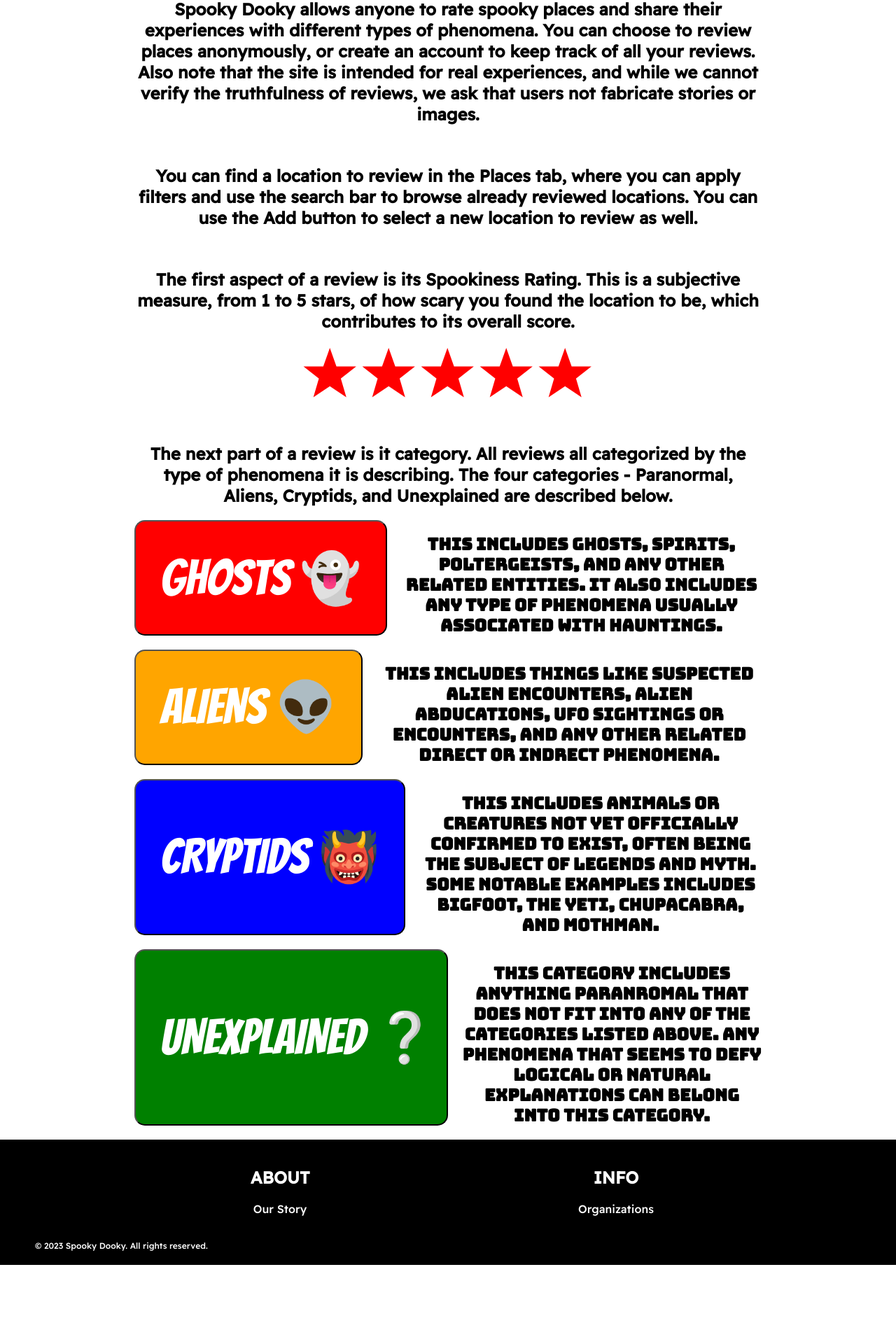
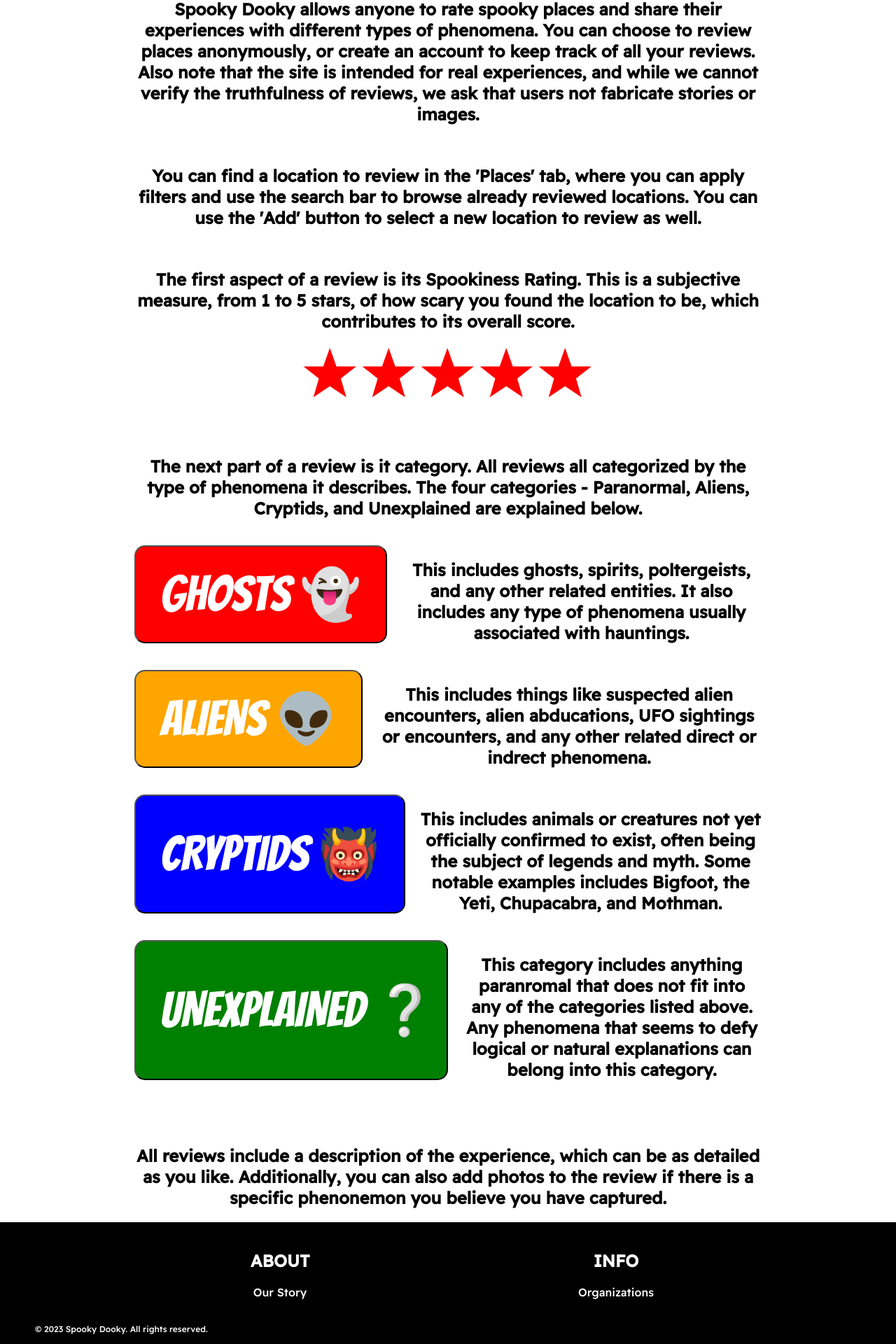
Before and after one commit to Joey-Codes/SpookyDooky, a React (Create React App) app in the folder client/: page /about in a window 1280 px wide. Shown: the part 255-2175 px from the top of the page at 70% size. Before the commit the page ends 2062 px from the top, so only its background shows below. Built offline with nearby package versions, Linux system fonts and the light colour scheme.

Commit message:
Updated "Add" functionality to allow duplicate place names
-- Allows franchise locations with same name but different addresses to be added

```diff
--- a/client/src/components/map.js
+++ b/client/src/components/map.js
@@ -1,5 +1,5 @@
 import React, { useState } from "react";
-import { GoogleMap, useLoadScript, Marker } from "@react-google-maps/api";
+import { GoogleMap, useLoadScript } from "@react-google-maps/api";
 
 const libraries = ["places"];
 
--- a/client/src/pages/about.js
+++ b/client/src/pages/about.js
@@ -21,9 +21,9 @@
                     not fabricate stories or images.
                 </h2>
                 <br />
-                <h2 className='readexpro'>You can find a location to review in the Places tab,
+                <h2 className='readexpro'>You can find a location to review in the 'Places' tab,
                     where you can apply filters and use the search bar to browse already reviewed
-                    locations. You can use the Add button to select a new location to review as well.
+                    locations. You can use the 'Add' button to select a new location to review as well.
                 </h2>
                 <br />
             </div>
@@ -44,11 +44,13 @@
                 </div>
                 <br />
                 <br />
+                <br />
                 <div>
                     <h2 className='readexpro'>The next part of a review is it category. All reviews
-                        all categorized by the type of phenomena it is describing. The four categories -
-                        Paranormal, Aliens, Cryptids, and Unexplained are described below.
+                        all categorized by the type of phenomena it describes. The four categories -
+                        Paranormal, Aliens, Cryptids, and Unexplained are explained below.
                     </h2>
+                    <br />
                     <div className='about-row'>
                         <button className='h-b2 h-b2a bangers b2 mr category-fit'>Ghosts &#x1F47B;</button>
                         <h2 className='readexpro text'>This includes ghosts, spirits, poltergeists,
@@ -56,13 +58,15 @@
                                                   any type of phenomena usually associated with hauntings.
                         </h2>
                     </div>
+                    <br />
                     <div className='about-row'>
                         <button className='h-b2 h-b2b bangers b2 mr category-fit'>ALIENS &#x1F47D;</button>
-                        <h2 className='lilitaone text   '>This includes things like suspected alien
+                        <h2 className='readexpro text'>This includes things like suspected alien
                                                   encounters, alien abducations, UFO sightings or encounters,
                                                   and any other related direct or indrect phenomena.
                         </h2>
                     </div>
+                    <br />
                     <div className='about-row'>
                         <button className='h-b2 h-b2c bangers b2 mr category-fit'>CRYPTIDS &#x1F479;</button>
                         <h2 className='readexpro text'>This includes animals or creatures not yet officially confirmed
@@ -70,6 +74,7 @@
                                                   examples includes Bigfoot, the Yeti, Chupacabra, and Mothman.
                         </h2>
                     </div>
+                    <br />
                     <div className='about-row'>
                         <button className='h-b2 h-b2d bangers b2 mr category-fit'>UNEXPLAINED &#x2754;</button>
                         <h2 className='readexpro text'>This category includes anything paranromal that does not fit into any
@@ -77,6 +82,13 @@
                                                   natural explanations can belong into this category.
                         </h2>
                     </div>
+                    <br />
+                    <br />
+                    <br />
+                    <h2 className='readexpro'> All reviews include a description of the experience, which can be as detailed as you like.
+                        Additionally, you can also add photos to the review if there is a specific phenonemon you believe
+                        you have captured.
+                    </h2>
                 </div>
             </div>
         </div>
--- a/client/src/pages/places.js
+++ b/client/src/pages/places.js
@@ -37,17 +37,17 @@
     description: "",
   });
 
-  const encodedPlaceName = encodeURIComponent(newPlace.name);
   const encodedPlaceAddress = encodeURIComponent(newPlace.address);
 
   const handlePlaceSelect = (place) => {
-    console.log(place);
     setNewPlace(prevState => ({
       ...prevState,
       name: place.name,
       address: place.formatted_address
     }));
   };
+
+  console.log(newPlaceId);
 
 
   const createPlace = async (event) => {
@@ -100,10 +100,10 @@
   }, []);
 
   useEffect(() => {
-    if (encodedPlaceName && isInitialSelection) {
+    if (encodedPlaceAddress && isInitialSelection) {
       const fetchSelectedPlace = async () => {
         try {
-          const response = await axios.get(`http://localhost:3001/places/search/${encodedPlaceName}`);
+          const response = await axios.get(`http://localhost:3001/places/search/address/${encodedPlaceAddress}`);
           if (response.data.length === 0) {
             setResult("There are no reviews for this place yet! Be the first!");
           } else {
@@ -119,7 +119,7 @@
     } else {
       setIsInitialSelection(true);
     }
-  }, [encodedPlaceName, isInitialSelection, newPlaceId]);
+  }, [encodedPlaceAddress, isInitialSelection, newPlaceId]);
 
 
   return (
--- a/client/src/styles/about.css
+++ b/client/src/styles/about.css
@@ -23,5 +23,4 @@
 
 .text {
     max-width: 65%;
-    font-family: 'Bungee';
 }
--- a/client/src/styles/searchbar.css
+++ b/client/src/styles/searchbar.css
@@ -1,10 +1,10 @@
 .searchbar-container {
-  width: 100%;
+  width: 600px;
 }
 
 .searchbar-autocomplete {
   width: 100%;
-  font-size: 25px;
+  font-size: 35px;
 }
 
 .searchbar-input {
```
Also changed, not shown: 2 other files (tests, documents, lock files or other folders).
